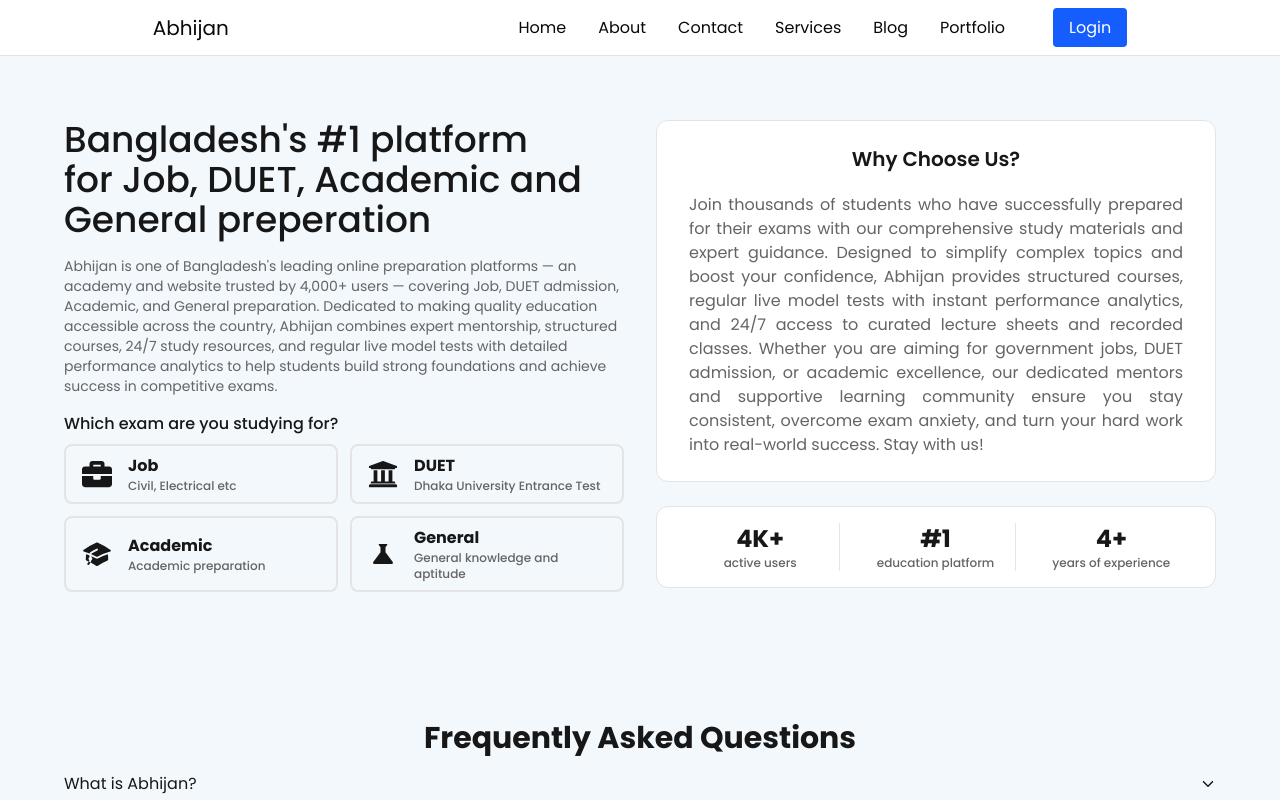
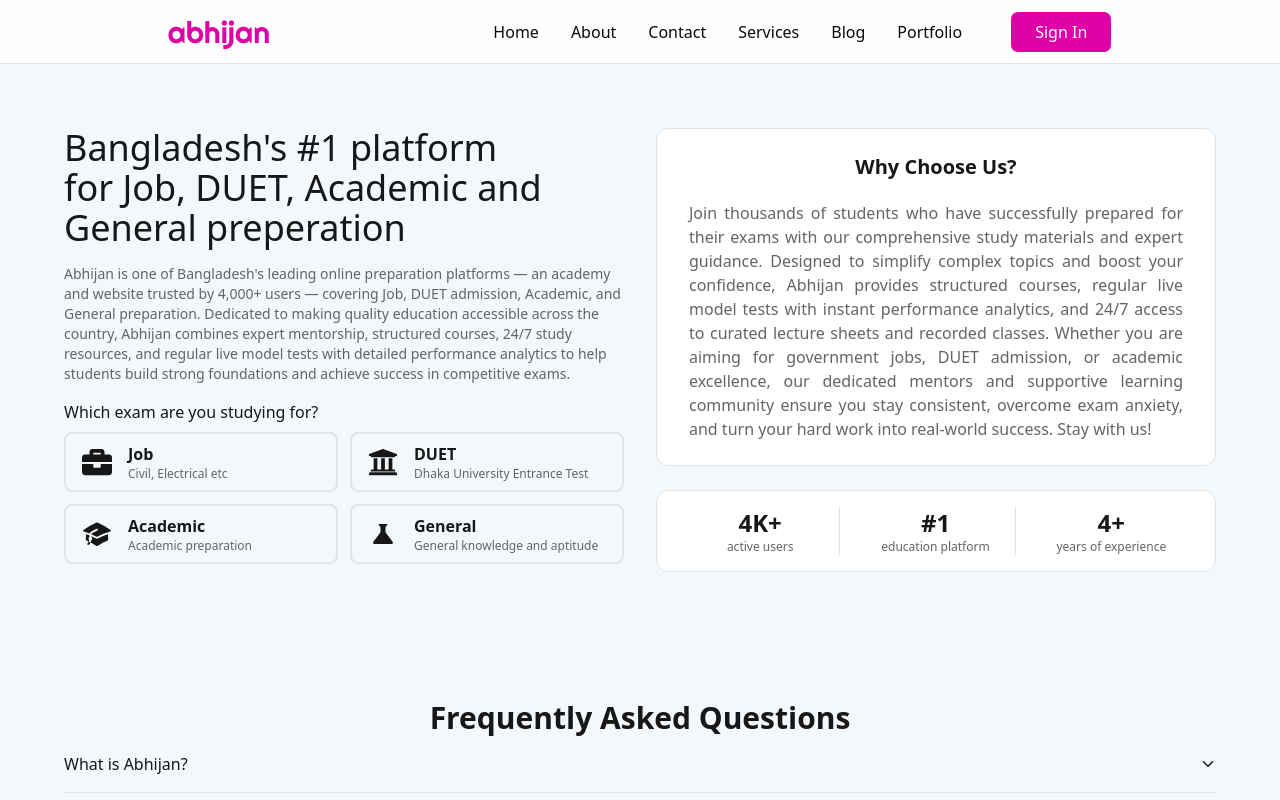
Before and after one commit to laxmancroy/abhijan, a Next.js app: page / in a window 1280 px wide. Shown: the top 800 px of the page. Built offline with nearby package versions, Linux system fonts and the light colour scheme.

Commit message:
improve header

```diff
--- a/app/globals.css
+++ b/app/globals.css
@@ -24,8 +24,13 @@
   --accent-foreground: #18181b;
 
   /* This is for any button in my website */
-  --button: #4f46e5;
-  --button-foreground: #ffffff;
+  --primary-btn: #de00a5;
+  --primary-btn-fg: #ffffff;
+  --primary-btn-hv: #b80089;
+
+  --secondary-btn: #ffffff;
+  --secondary-btn-fg: #de00a5;
+  --secondary-btn-bdr: #de00a5;
 
   --border: #e4e4e7;
 }
@@ -52,10 +57,18 @@
   --color-accent: var(--accent);
   --color-accent-foreground: var(--accent-foreground);
 
-  --color-button: var(--button);
-  --color-button-foreground: var(--button-foreground);
+  --color-primary-btn: var(--primary-btn);
+  --color-primary-btn-fg: var(--primary-btn-fg);
+  --color-primary-btn-hv: var(--primary-btn-hv);
+
+  --color-secondary-btn: var(--secondary-btn);
+  --color-secondary-btn-fg: var(--secondary-btn-fg);
+  --color-secondary-btn-bdr: var(--secondary-btn-bdr);
 
   --color-border: var(--border);
+
+  /* Font is here */
+  --font-righteous: var(--font-righteous-setup);
 }
 
 body {
--- a/app/layout.tsx
+++ b/app/layout.tsx
@@ -3,6 +3,7 @@ import Footer from "@/components/layout/Footer";
 
 import type { Metadata } from "next";
 import { Poppins } from "next/font/google";
+import { Righteous } from "next/font/google";
 import "./globals.css";
 
 const PoppinsFont = Poppins({
@@ -12,6 +13,13 @@ const PoppinsFont = Poppins({
   display: "swap",
 });
 
+const RighteousFont = Righteous({
+  weight: ["400"],
+  subsets: ["latin"],
+  variable: "--font-righteous-setup",
+  display: "swap",
+})
+
 export const metadata: Metadata = {
   title: "Abhijan",
   description: "A education platform for diploma job preperation students.",
@@ -19,7 +27,7 @@ export const metadata: Metadata = {
 
 export default function RootLayout({ children }: LayoutProps<"/">) {
   return (
-    <html lang="en" className={`${PoppinsFont.variable} antialiased`}>
+    <html lang="en" className={`${PoppinsFont.variable, RighteousFont.variable} antialiased`}>
       <body>
         <Header />
         {children}
--- a/components/layout/Header.tsx
+++ b/components/layout/Header.tsx
@@ -16,33 +16,34 @@ const navMenu = [
 const Header = () => {
   const [isMobileMenuOpen, setIsMobileMenuOpen] = useState(false);
   return (
-    <header className="sticky top-0 z-50 h-14 w-full border-b border-border bg-card text-card-foreground px-4 py-2 flex justify-between md:justify-around items-center">
-      <Link href="/" className="block text-xl">
-        Abhijan
+    <header className="sticky top-0 z-50 h-16 px-4 sm:px-8 md:px-12 lg:px-16 border-b border-border bg-card/80 text-card-foreground backdrop-blur-md flex justify-between md:justify-around items-center">
+      <Link href="/" className="font-righteous block text-3xl text-primary-btn">
+        abhijan
       </Link>
 
-      <div className="flex">
+      <div className="flex items-center justify-between text-md">
+
+
         {/* Desktop Navigation Menu Bar */}
         <nav className="hidden md:flex mr-8">
           {navMenu.map((item) => (
             <Link
               key={item.href}
               href={item.href}
-              className="px-4 py-2 hover:text-blue-700 rounded"
+              className="px-4 py-2 hover:text-primary-btn rounded"
             >
               {item.name}
             </Link>
           ))}
         </nav>
-        <button className="">
-          <Link
-            href="/signin"
-            className="px-4 py-2 bg-blue-600 text-white rounded hover:bg-blue-700"
-          >
-            Login
-          </Link>
-        </button>
-        {/* Responsive Navigation Button */}
+        <Link
+          href="/signin"
+          className="px-6 py-2 bg-primary-btn text-white rounded-lg border hover:bg-primary-btn-hv"
+        >
+          Sign In
+        </Link>
+
+        {/* Mobile Navigation Button */}
         <button
           className="md:hidden ml-8 hover:text-blue-700 hover:cursor-pointer"
           onClick={() => setIsMobileMenuOpen(!isMobileMenuOpen)}
```
